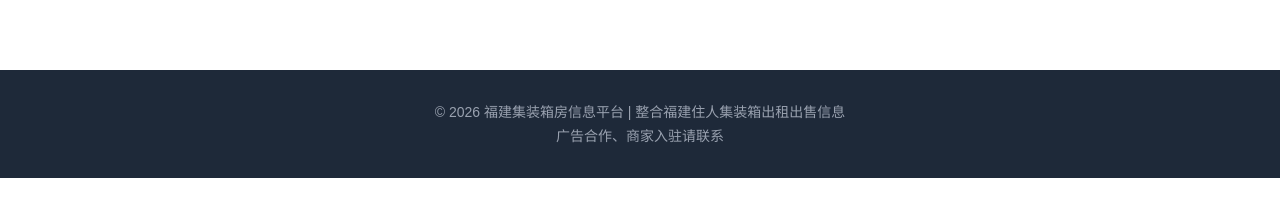
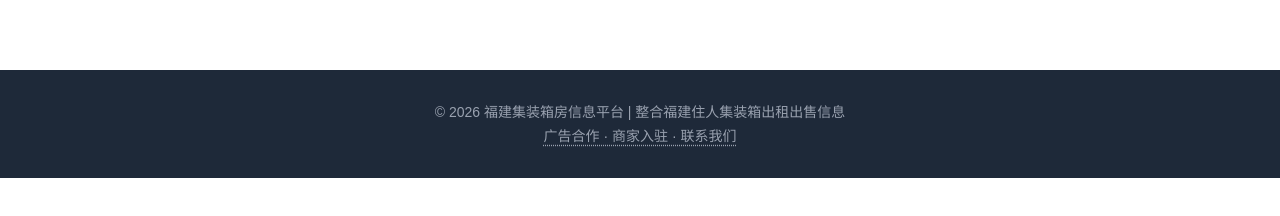
Before and after one commit to yeqingyi34/fj-container-platform, a Next.js app: page / in a window 1280 px wide. Shown: the part 538-754 px from the top of the page. Built offline with nearby package versions, Linux system fonts and the light colour scheme; no server answers; the database is empty.

Commit message:
feat: 底部联系改用点击浮现二维码，扫码拨打电话

```diff
--- a/src/app/layout.tsx
+++ b/src/app/layout.tsx
@@ -1,6 +1,7 @@
 import type { Metadata } from "next";
 import "./globals.css";
 import Link from "next/link";
+import Footer from "@/components/Footer";
 
 export const metadata: Metadata = {
   title: "福建集装箱房 - 住人集装箱出租出售信息平台",
@@ -43,12 +44,7 @@ export default function RootLayout({ children }: { children: React.ReactNode })
           </div>
         </header>
         <main className="max-w-7xl mx-auto px-4 py-6">{children}</main>
-        <footer className="bg-gray-800 text-gray-400 text-sm py-8 mt-12">
-          <div className="max-w-7xl mx-auto px-4 text-center">
-            <p>© 2026 福建集装箱房信息平台 | 整合福建住人集装箱出租出售信息</p>
-            <p className="mt-1">广告合作、商家入驻请联系</p>
-          </div>
-        </footer>
+        <Footer />
       </body>
     </html>
   );
--- /dev/null
+++ b/src/components/Footer.tsx
@@ -0,0 +1,33 @@
+'use client';
+import { useState } from "react";
+
+export default function Footer() {
+  const [showQR, setShowQR] = useState(false);
+
+  return (
+    <footer className="bg-gray-800 text-gray-400 text-sm py-8 mt-12">
+      <div className="max-w-7xl mx-auto px-4 text-center">
+        <p>© 2026 福建集装箱房信息平台 | 整合福建住人集装箱出租出售信息</p>
+        <p className="mt-1">
+          <button
+            onClick={() => setShowQR(!showQR)}
+            className="text-gray-400 hover:text-white underline underline-offset-4 decoration-dotted transition-colors"
+          >
+            广告合作 · 商家入驻 · 联系我们
+          </button>
+        </p>
+        {showQR && (
+          <div className="mt-4 inline-block bg-white rounded-xl p-4 shadow-lg">
+            <img
+              src="https://api.qrserver.com/v1/create-qr-code/?size=180x180&data=tel:15259273991"
+              alt="扫码联系"
+              className="w-44 h-44 mx-auto"
+            />
+            <p className="text-gray-600 text-xs mt-2">📱 扫码拨打电话</p>
+            <p className="text-gray-400 text-xs mt-1">或直接拨打 15259273991</p>
+          </div>
+        )}
+      </div>
+    </footer>
+  );
+}
```
